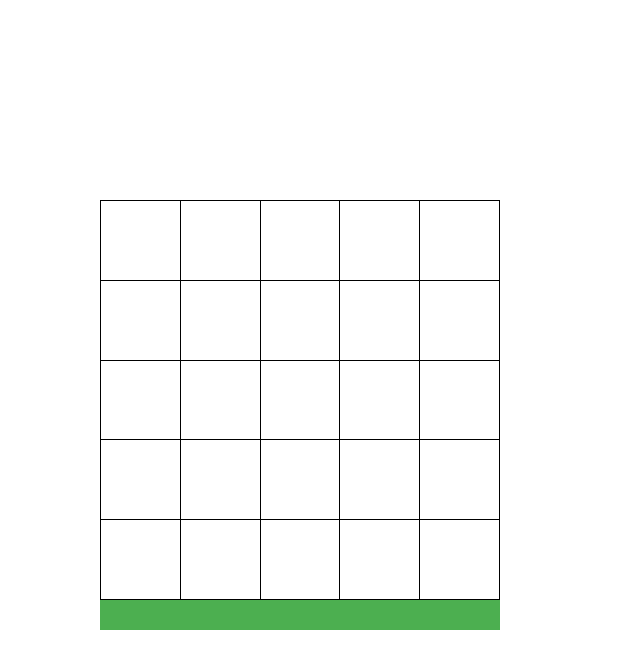
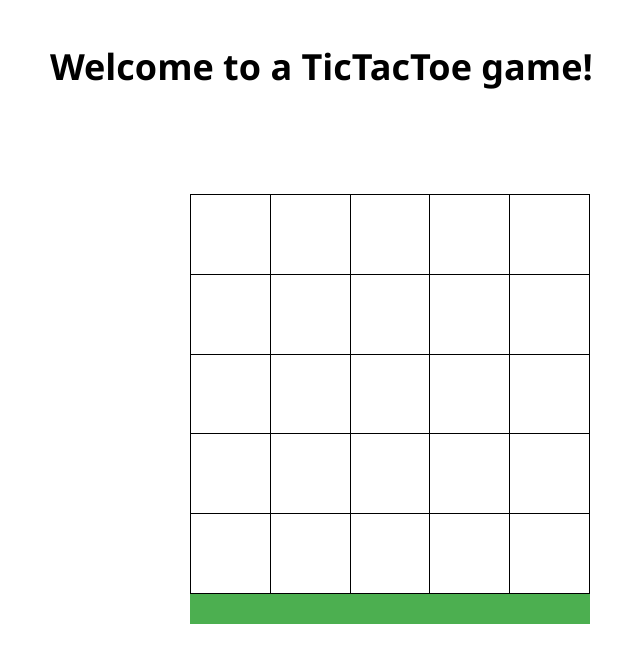
Before and after one commit to Codingman11/TicTacToe2020, a website built with Parcel: page index.html in a window 1280 px wide. Shown: the whole page, without its empty margins (200-840 px from the left). Built offline with nearby package versions, Linux system fonts and the light colour scheme.

Commit message:
Week 1 Assignment 2

```diff
--- a/index.html
+++ b/index.html
@@ -7,10 +7,11 @@
   </head>
 
   <body>
-    <div id="app"></div>
-    <div id="board"></div>
-
-    <div id="myBar" class="w3-container w3-green"></div>
+    <h1>Welcome to a TicTacToe game!</h1>
+    <div id="app">
+      <div id="board"></div>
+      <div id="myBar" class="w3-container w3-green"></div>
+    </div>
 
     <script src="src/index.js"></script>
   </body>
--- a/src/styles.css
+++ b/src/styles.css
@@ -1,6 +1,13 @@
-body {
-  margin-block-start: 200px;
-  margin-inline-start: 300px;
+#app {
+  max-width: 500px;
+  margin: auto;
+}
+
+h1 {
+  margin-block-start: 40px;
+  margin-block-end: 100px;
+  margin-left: 250px;
+  font-weight: bold;
 }
 #table {
   height: 400px;
```
